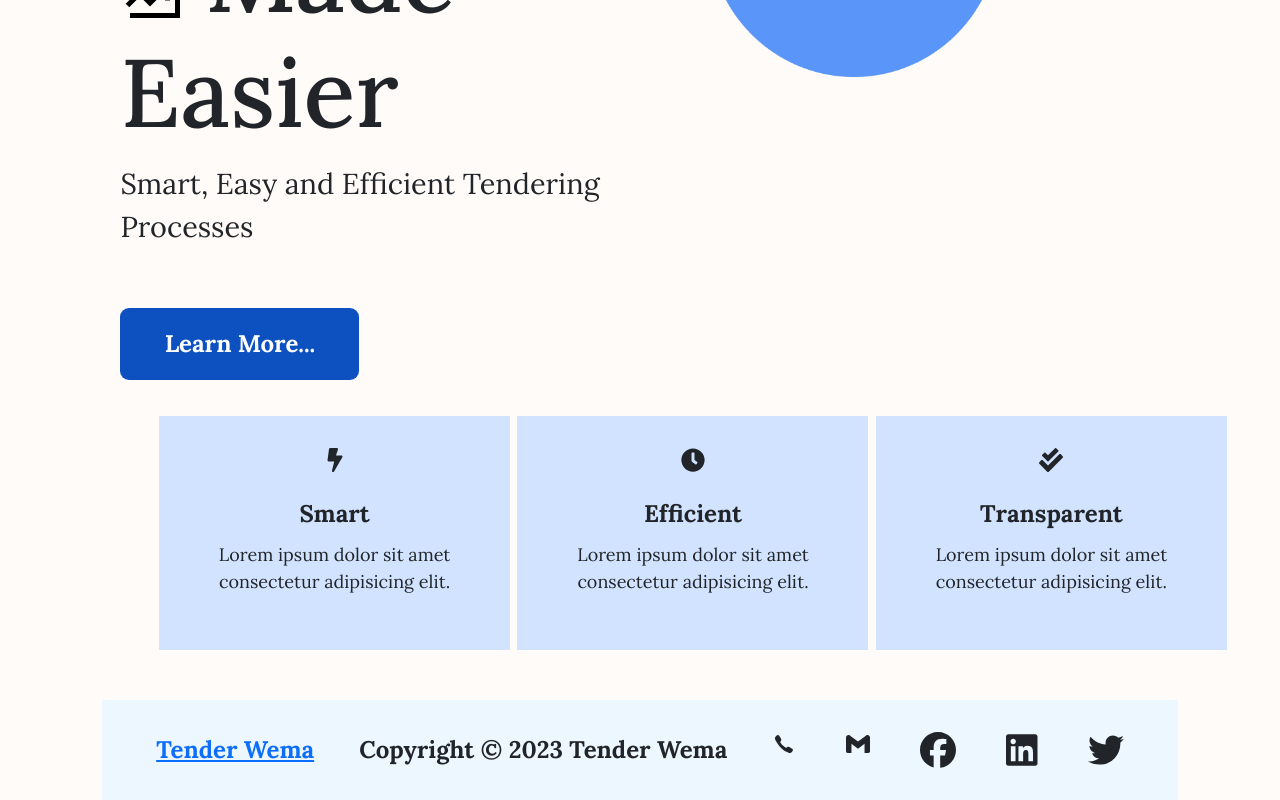
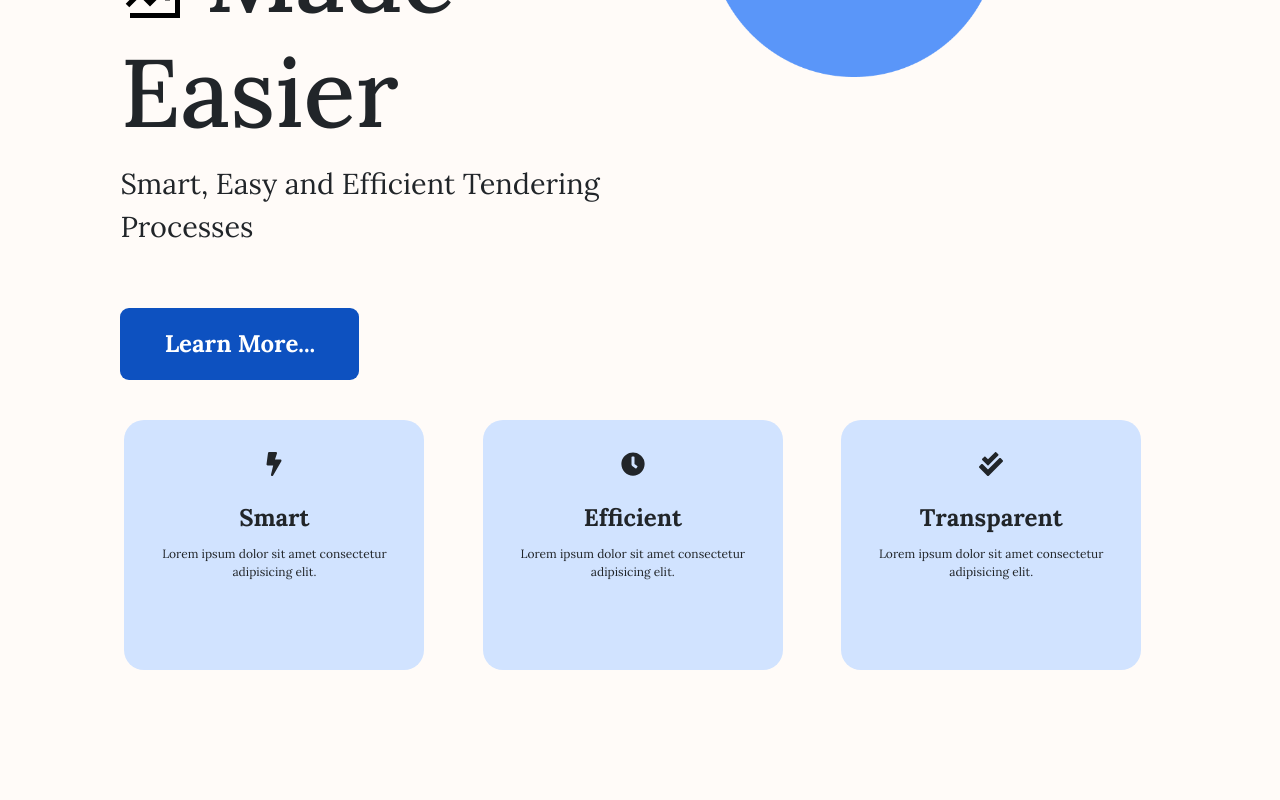
Before and after one commit to nelsonmutindamwanzia/tender-wema-frontend, a React (Create React App) app: page / in a window 1280 px wide. Shown: the part 304-1104 px from the top of the page. After the commit the page ends 978 px from the top, so only its background shows below. Built offline with nearby package versions, Linux system fonts and the light colour scheme.

Commit message:
add supplier profiles and sidebar

```diff
--- a/src/App.js
+++ b/src/App.js
@@ -5,6 +5,7 @@ import Navi from './components/Navi';
 // import Navbar from './components/supplierProfiles/Navbar';
 import { Route, Routes } from 'react-router-dom';
 import Signup from './components/Signup';
+import SupplierPage from './components/supplierProfiles/SupplierPage';
 import Login from './components/login';
 
 function App() {
@@ -15,8 +16,9 @@ function App() {
         <Route path='/' element={<Landing/>}/>
         <Route path='/signup' element={<Signup/>}/>
         <Route path='/login' element={<Login/>}/>
+        <Route path='/suppliers' element={<SupplierPage/>}/>
       </Routes>
-      <Footer/>
+      {/* <Footer/> */}
       </>
   )
 
```
Also changed, not shown: 1 other file (tests, documents, lock files or other folders).
